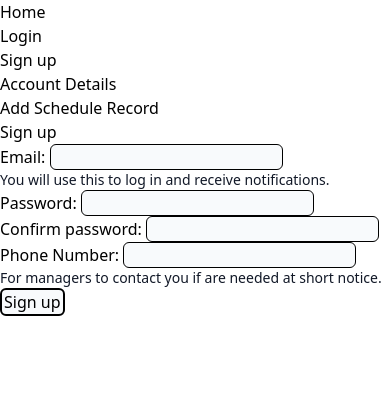
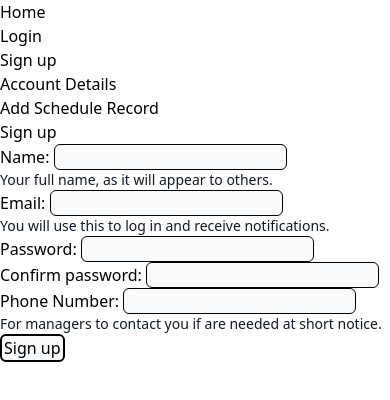
Before and after one commit to Sirderyl/Team-Project-and-Proffesionalism, a React (Vite) app in the folder Volunteering/: page /signup in a window 390 px wide. Shown: the top 400 px of the page. Built offline with nearby package versions, Linux system fonts and the light colour scheme.

Commit message:
Phone number field

```diff
--- a/Volunteering/src/pages/Signup.jsx
+++ b/Volunteering/src/pages/Signup.jsx
@@ -1,12 +1,15 @@
 import { useState } from 'react'
+import { apiRoot } from '../settings'
 import Button from '../components/Button'
 import FormField from '../components/FormField'
+import { Form } from 'react-router-dom'
 
 /**
  * Signup page
  * @author Kieran
  */
 export default function SignUp() {
+    const [name, setName] = useState('')
     const [email, setEmail] = useState('')
     const [password, setPassword] = useState('')
     const [confirmPassword, setConfirmPassword] = useState('')
@@ -23,10 +26,10 @@ export default function SignUp() {
         }
 
         try {
-            const response = await fetch('/api/signup', {
+            const response = await fetch(`${apiRoot}/user/register`, {
                 method: 'POST',
                 headers: { 'Content-Type': 'application/json' },
-                body: JSON.stringify({ email, password })
+                body: JSON.stringify({ name, email, password, phone: phoneNumber })
             })
             const data = await response.json()
 
@@ -43,11 +46,20 @@ export default function SignUp() {
             <h1>Sign up</h1>
             <form onSubmit={handleSubmit}>
                 <FormField
+                    label='Name'
+                    value={name}
+                    setValue={setName}
+                    reason='Your full name, as it will appear to others.'
+                    required
+                />
+
+                <FormField
                     label='Email'
                     type='email'
                     value={email}
                     setValue={setEmail}
                     reason='You will use this to log in and receive notifications.'
+                    required
                 />
 
                 <FormField
@@ -55,6 +67,7 @@ export default function SignUp() {
                     type='password'
                     value={password}
                     setValue={setPassword}
+                    required
                 />
 
                 <FormField
```
Also changed, not shown: 1 other file (tests, documents, lock files or other folders).
